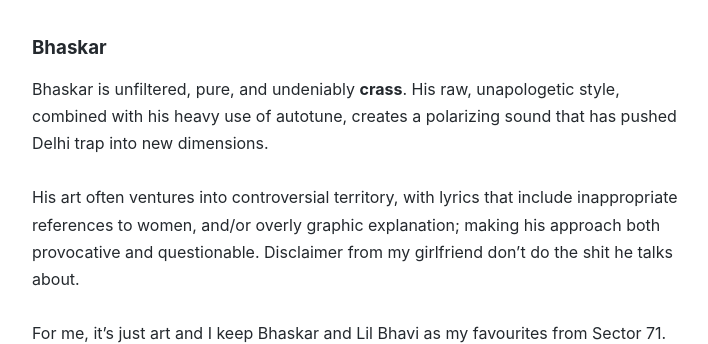
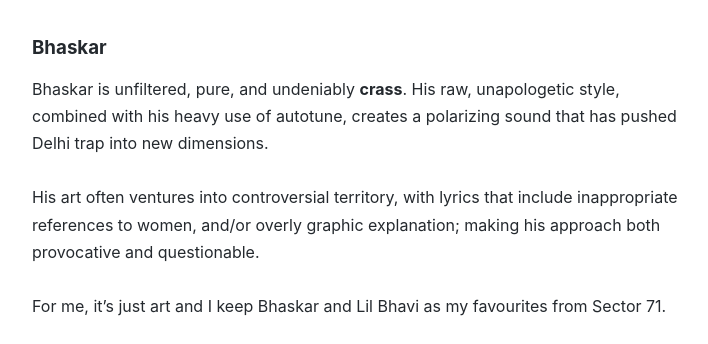
Before and after one commit to brikjr/blogs, a Jekyll site: the page built from _posts/2024-12-22-music-me-sector-71-guys.md, in a window 1280 px wide and 900 px high, scrolled down 2041 px, cut to the strip 73-417 px from the top of the window. Shown: the whole strip, without its empty margins (281-989 px from the left). Built offline with Jekyll 4.4.1, drawn with Linux system fonts in a browser that asks for light colours.

Commit message:
Update 2024-12-22-music-me-sector-71-guys.md

```diff
--- a/_posts/2024-12-22-music-me-sector-71-guys.md
+++ b/_posts/2024-12-22-music-me-sector-71-guys.md
@@ -62,7 +62,7 @@ Bhaskar is unfiltered, pure, and undeniably **crass**. His raw, unapologetic sty
 
 <br>
 
-His art often ventures into controversial territory, with lyrics that include inappropriate references to women, and/or overly graphic explanation; making his approach both provocative and questionable. Disclaimer from my girlfriend don't do the shit he talks about.
+His art often ventures into controversial territory, with lyrics that include inappropriate references to women, and/or overly graphic explanation; making his approach both provocative and questionable.
 
 <br>
 For me, it's just art and I keep Bhaskar and Lil Bhavi as my favourites from Sector 71.
```
